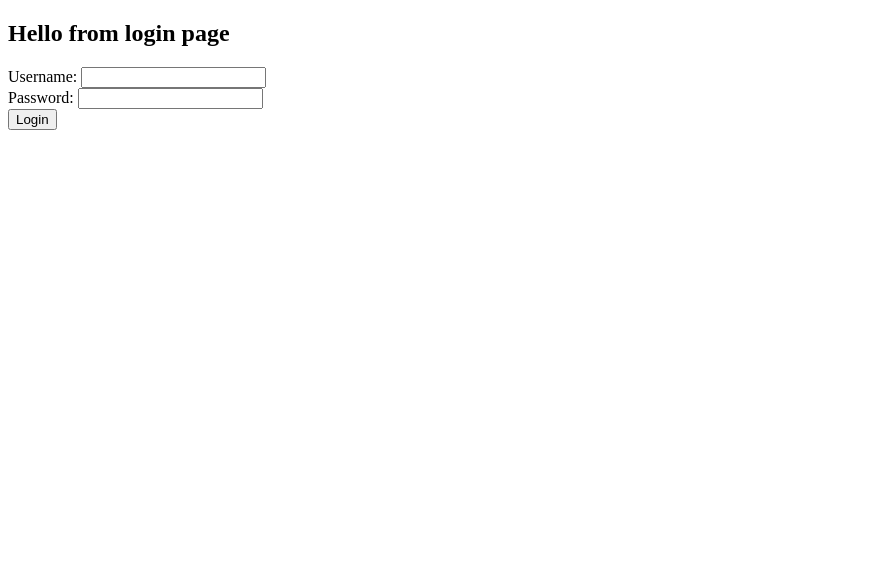
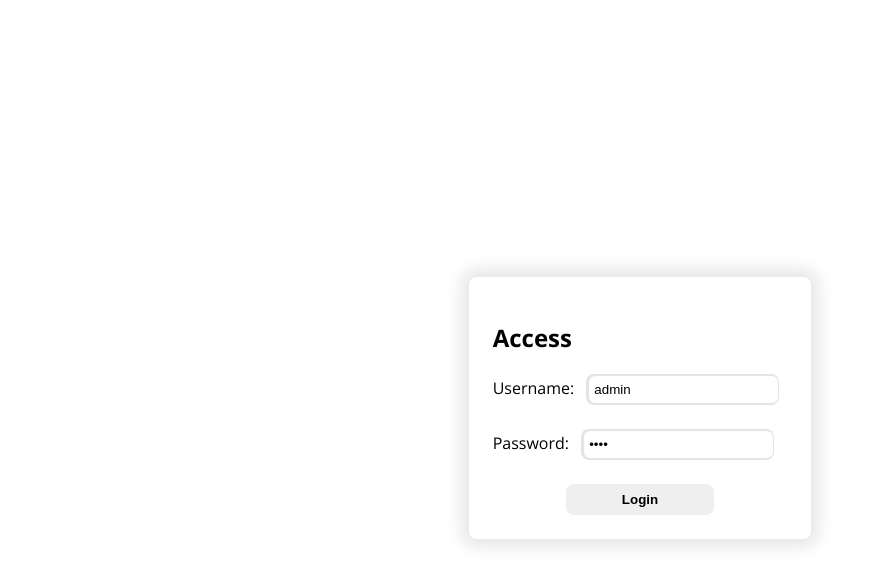
Before and after one commit to odiso-dev/api-search-organisation-and-rickmorty, a React app: page / in a window 1280 px wide. Shown: the top 586 px of the page, without its empty margins (0-874 px from the left). Built offline with nearby package versions, Linux system fonts and the light colour scheme.

Commit message:
estilado del login

```diff
--- a/package.json
+++ b/package.json
@@ -21,13 +21,14 @@
     "@types/react": "^18.0.9",
     "@types/react-dom": "^18.0.4",
     "babel-loader": "^8.2.5",
-    "css-loader": "^6.7.1",
+    "css-loader": "^6.11.0",
     "html-loader": "^3.1.0",
     "html-webpack-plugin": "^5.5.0",
     "npm-run-all": "^4.1.5",
     "rimraf": "^3.0.2",
-    "style-loader": "^3.3.1",
+    "style-loader": "^3.3.4",
     "typescript": "^4.6.4",
+    "typescript-plugin-css-modules": "^5.1.0",
     "webpack": "^5.72.1",
     "webpack-cli": "^4.9.2",
     "webpack-dev-server": "^4.9.0"
--- a/src/index.html
+++ b/src/index.html
@@ -4,7 +4,11 @@
     <meta charset="utf-8" />
     <meta http-equiv="X-UA-Compatible" content="IE=edge" />
     <meta name="viewport" content="width=device-width, initial-scale=1" />
-    <title>My App Example</title>
+    <link
+      href="https://fonts.googleapis.com/css2?family=Open+Sans:ital,wght@0,300..800;1,300..800&display=swap"
+      rel="stylesheet"
+    />
+    <title>Lab App</title>
   </head>
   <body>
     <div id="root"></div>
--- /dev/null
+++ b/src/list.module.css
@@ -0,0 +1,17 @@
+.list-user-list-container {
+  display: grid;
+  grid-template-columns: 80px 1fr 3fr;
+  grid-template-rows: 20px;
+  grid-auto-rows: 80px;
+  grid-gap: 10px 5px;
+}
+
+.list-header {
+  background-color: #2f4858;
+  color: white;
+  font-weight: bold;
+}
+
+.list-user-list-container > img {
+  width: 80px;
+}
--- a/src/list.tsx
+++ b/src/list.tsx
@@ -1,5 +1,6 @@
-import React from "react";
-import { Link } from "react-router-dom";
+import React from 'react';
+import { Link } from 'react-router-dom';
+import classes from './list.module.css';
 
 interface MemberEntity {
   id: string;
@@ -18,11 +19,11 @@
 
   return (
     <>
-      <h2>Hello from List page</h2>+{" "}
-      <div className="list-user-list-container">
-        <span className="list-header">Avatar</span>
-        <span className="list-header">Id</span>
-        <span className="list-header">Name</span>
+      <h2>Hello from List page</h2>+{' '}
+      <div className={classes.listUserListContainer}>
+        <span className={classes.listHeader}>Avatar</span>
+        <span className={classes.listHeader}>Id</span>
+        <span className={classes.listHeader}>Name</span>
         {members.map((member) => (
           <>
             <img src={member.avatar_url} />
--- /dev/null
+++ b/src/login.module.css
@@ -0,0 +1,28 @@
+.form {
+  width: fit-content;
+  padding: 24px;
+  box-shadow: 0px 0px 16px 8px #e7e7e7;
+  border-radius: 8px;
+  margin: 0 auto;
+  & input {
+    border-radius: 8px;
+    padding: 8px;
+    margin: 0 8px;
+    border: none;
+    box-shadow: inset 1px 0px 1px 2px #e3e3e3;
+  }
+  & button {
+    width: 50%;
+    align-self: center;
+    border-radius: 8px;
+    padding: 8px;
+    border: none;
+    font-weight: bold;
+    cursor: pointer;
+  }
+}
+.flex {
+  display: flex;
+  flex-direction: column;
+  gap: 1.5rem;
+}
--- a/src/login.tsx
+++ b/src/login.tsx
@@ -1,27 +1,28 @@
-import React from "react";
-import { Link, useNavigate } from "react-router-dom";
+import React from 'react';
+import { Link, useNavigate } from 'react-router-dom';
+
+import classes from './login.module.css';
 
 export const LoginPage: React.FC = () => {
   const navigate = useNavigate();
-  const [username, setUsername] = React.useState("");
-  const [password, setPassword] = React.useState("");
+  const [username, setUsername] = React.useState('admin');
+  const [password, setPassword] = React.useState('test');
 
   const handleNavigation = (e: React.FormEvent<HTMLFormElement>) => {
     e.preventDefault();
 
-    if (username === "admin" && password === "test") {
-      navigate("/list");
+    if (username === 'admin' && password === 'test') {
+      navigate('/list');
     } else {
-      alert("User / password not valid, psst... admin / test");
+      alert('User / password not valid, psst... admin / test');
     }
   };
 
   return (
     <>
-      <form onSubmit={handleNavigation}>
-        <h2>Hello from login page</h2>
-
-        <div>
+      <form className={classes.form} onSubmit={handleNavigation}>
+        <h2>Access</h2>
+        <div className={classes.flex}>
           <div>
             <label>Username: </label>
             <input
@@ -37,9 +38,8 @@
               onChange={(e) => setPassword(e.target.value)}
             />
           </div>
+          <button type="submit">Login</button>
         </div>
-
-        <button type="submit">Login</button>
       </form>
     </>
   );
--- a/src/styles.css
+++ b/src/styles.css
@@ -1,17 +1,6 @@
-.list-user-list-container {
+body {
+  height: 100vh;
   display: grid;
-  grid-template-columns: 80px 1fr 3fr;
-  grid-template-rows: 20px;
-  grid-auto-rows: 80px;
-  grid-gap: 10px 5px;
+  place-items: center;
+  font-family: 'Open Sans', serif;
 }
-
-.list-header {
-  background-color: #2f4858;
-  color: white;
-  font-weight: bold;
-}
-
-.list-user-list-container > img {
-  width: 80px;
-}
--- a/webpack.config.js
+++ b/webpack.config.js
@@ -43,6 +43,13 @@
           },
           {
             loader: "css-loader",
+            options: {
+              modules: {
+                exportLocalsConvention: "camelCase",
+                localIdentName: "[path][name]__[local]--[hash:base64:5]",
+                localIdentContext: path.resolve(__dirname, "src"),
+              },
+            },
           },
         ],
       },
```
Also changed, not shown: src/app.tsx (+5 -5 lines), src/index.tsx (+4 -4 lines), tsconfig.json (+6 -2 lines), 1 other file (tests, documents, lock files or other folders).
